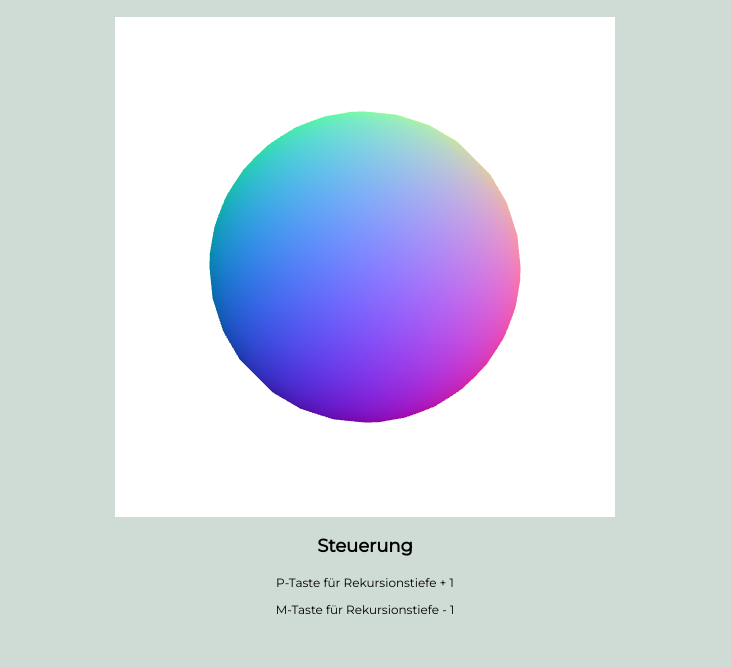
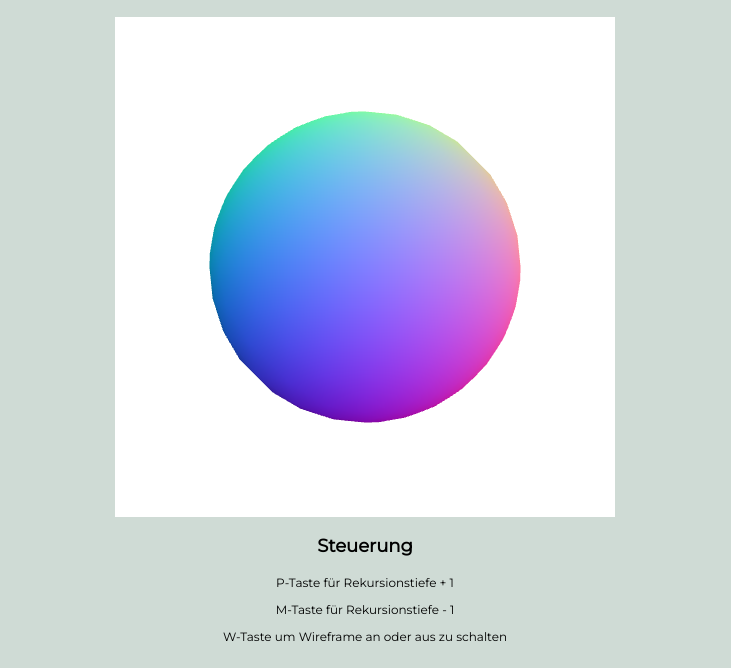
Before and after one commit to Xundheit/gvt, a plain HTML site: page Rekursive Kugel/index.html in a window 1280 px wide. Shown: the part 132-800 px from the top of the page, without its empty margins (275-1006 px from the left). Drawn offline with Linux system fonts and the light colour scheme.

Commit message:
Update index.html

```diff
--- a/Rekursive Kugel/index.html
+++ b/Rekursive Kugel/index.html
@@ -53,6 +53,7 @@
 			<h3>Steuerung</h3>
 			<p>P-Taste für Rekursionstiefe + 1</p>
 			<p>M-Taste für Rekursionstiefe - 1</p>
+		    	<p>W-Taste um Wireframe an oder aus zu schalten</p>
 			</div>
 
     </body>
```
